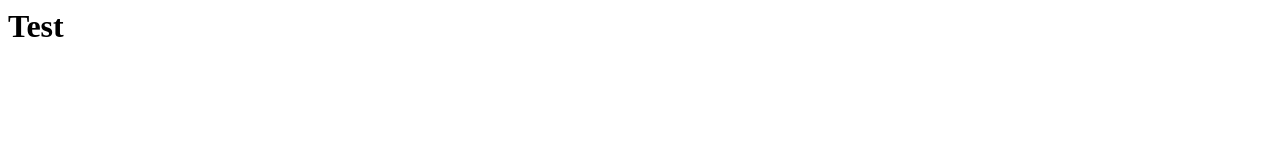
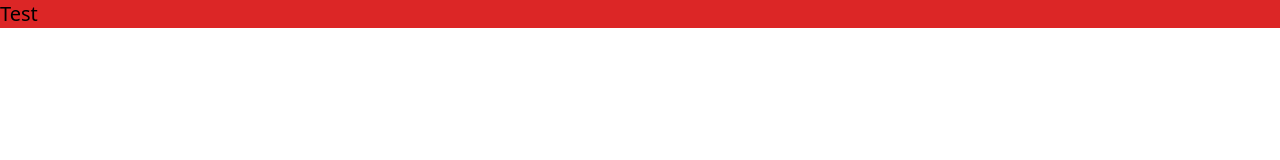
Before and after one commit to ameya-g-git/keep-it-real, a browser extension: page frontend/index.html in a window 1280 px wide. Drawn offline with Linux system fonts and the light colour scheme.

Commit message:
configured tailwind

```diff
--- a/frontend/index.html
+++ b/frontend/index.html
@@ -1,5 +1,8 @@
 <html>
+  <head>
+    <link rel="stylesheet" href="./build.css">
+  </head>
   <body>
-    <h1>Test</h1>
+    <h1 class="bg-red-600 text-xl">Test</h1>
   </body>
 </html>
--- /dev/null
+++ b/frontend/input.css
@@ -0,0 +1,3 @@
+@tailwind base;
+@tailwind components;
+@tailwind utilities;
--- a/frontend/package.json
+++ b/frontend/package.json
@@ -4,7 +4,8 @@
   "description": "Wolf Hacks 2024 Project",
   "main": "index.js",
   "scripts": {
-    "test": "echo \"Error: no test specified\" && exit 1"
+    "test": "echo \"Error: no test specified\" && exit 1",
+    "build-css": "npx tailwindcss -i ./frontend/input.css -o ./frontend/build.css --watch"
   },
   "author": "",
   "license": "ISC",
--- /dev/null
+++ b/tailwind.config.js
@@ -0,0 +1,8 @@
+/** @type {import('tailwindcss').Config} */
+module.exports = {
+  content: ["./frontend/index.html"],
+  theme: {
+    extend: {},
+  },
+  plugins: [],
+}
```
Also changed, not shown: frontend/build.css (added).
